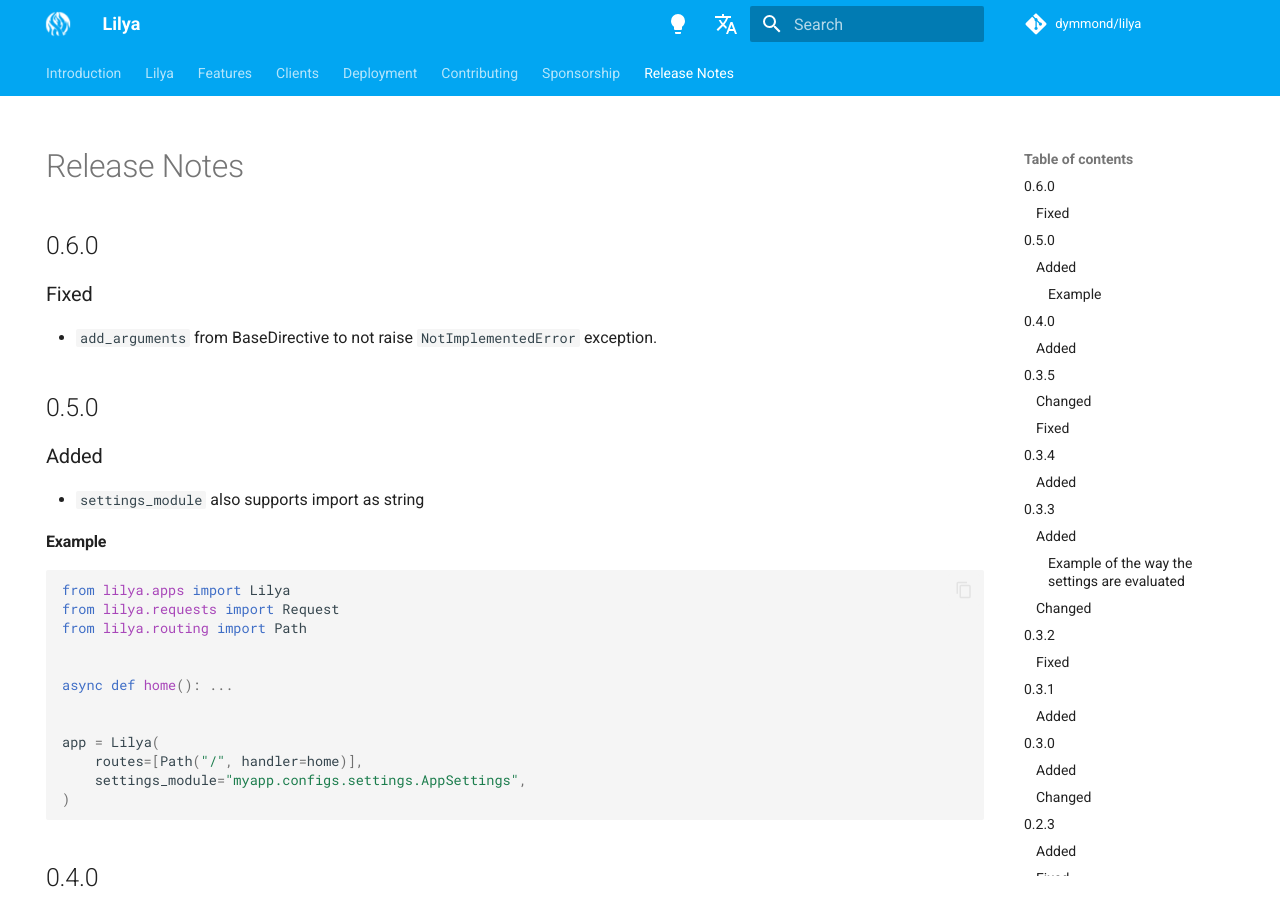
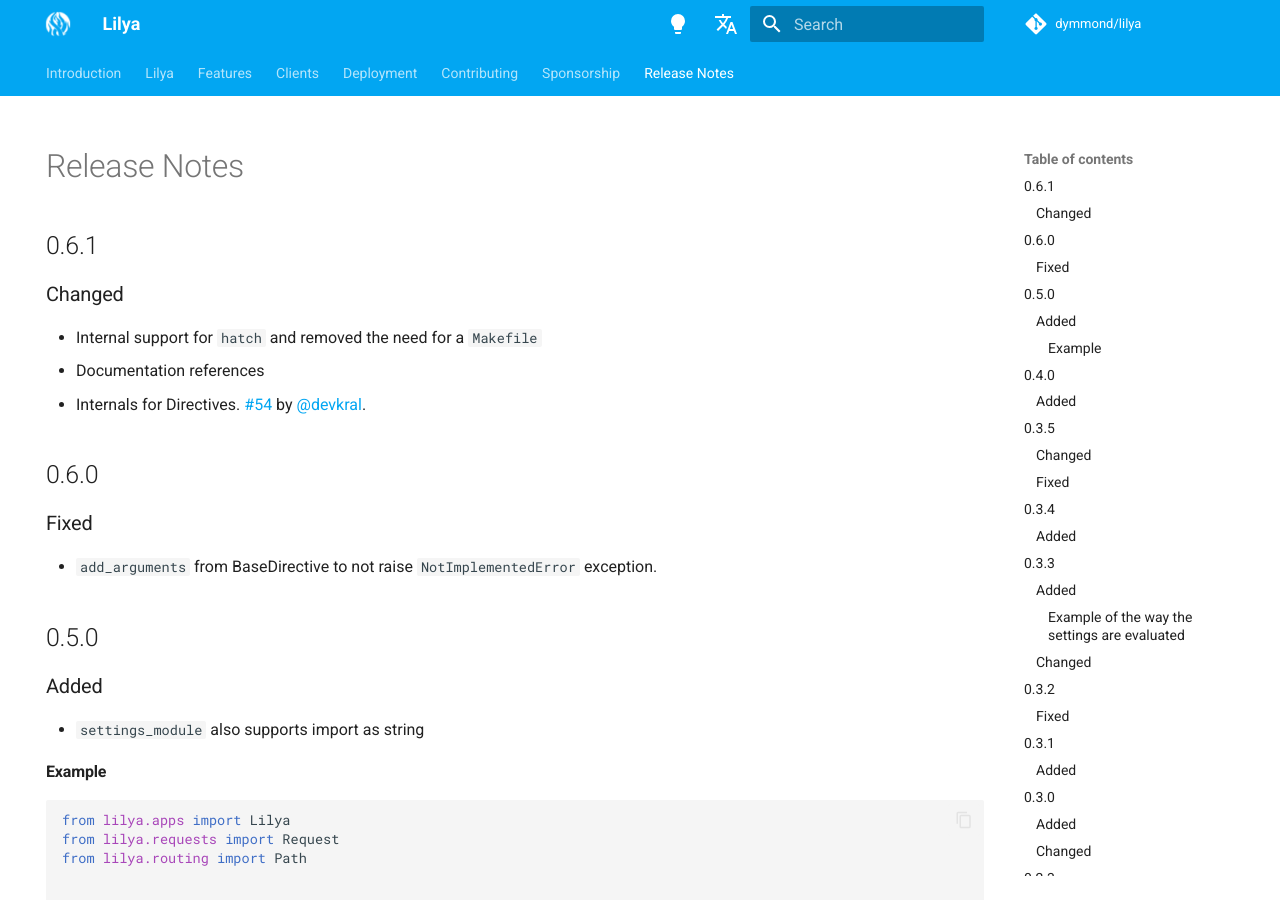
Before and after one commit to dymmond/lilya, an MkDocs documentation site: the page built from docs/release-notes.md, in a window 1280 px wide and 900 px high. Built offline with MkDocs 1.6.1 and Material for MkDocs 9.7.7, drawn with Linux system fonts in a browser that asks for light colours; comment, search, counter and statistics services are not loaded.

Commit message:
Release 0.6.1

```diff
--- a/docs/release-notes.md
+++ b/docs/release-notes.md
@@ -4,6 +4,14 @@
 ---
 
 # Release Notes
+
+## 0.6.1
+
+### Changed
+
+- Internal support for `hatch` and removed the need for a `Makefile`
+- Documentation references
+- Internals for Directives. [#54](https://github.com/dymmond/lilya/pull/54) by [@devkral](https://github.com/devkral).
 
 ## 0.6.0
 
--- a/lilya/__init__.py
+++ b/lilya/__init__.py
@@ -1 +1 @@
-__version__ = "0.6.0"
+__version__ = "0.6.1"
```
